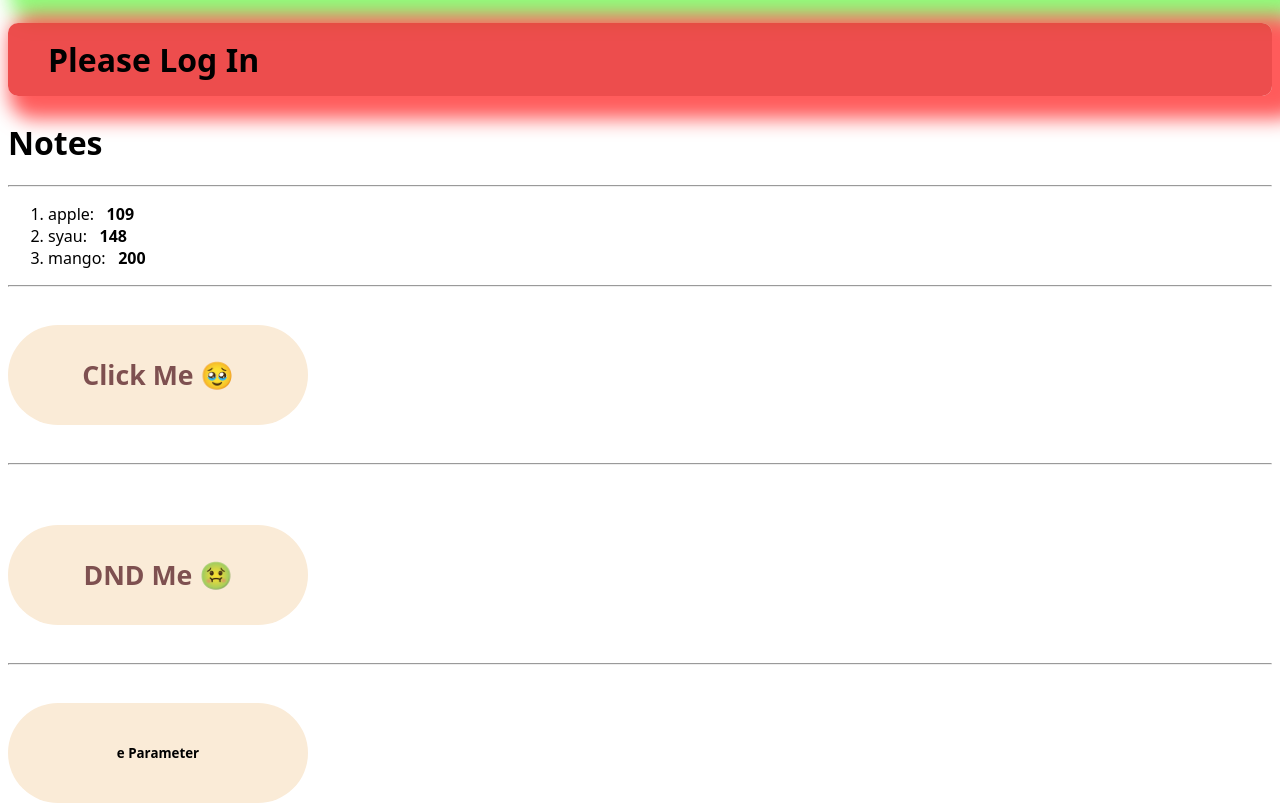
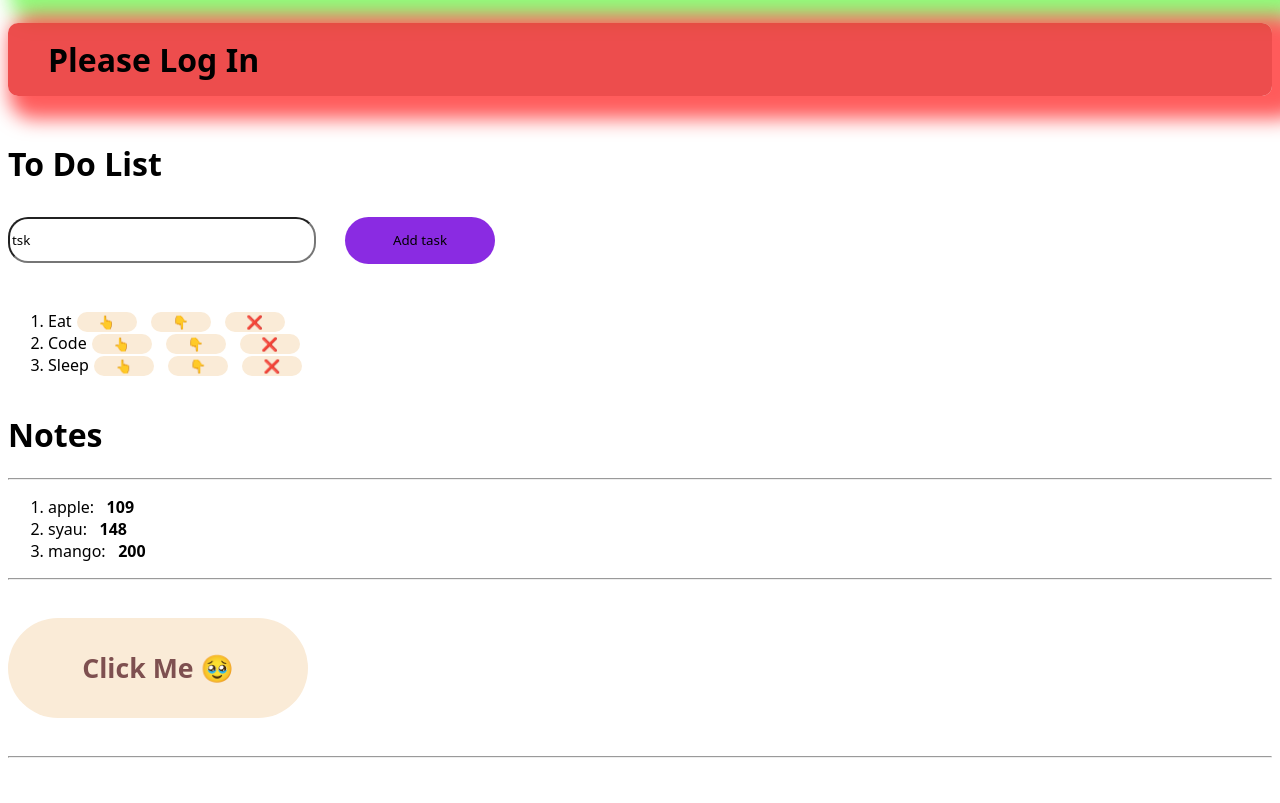
Before and after one commit to Sandesh-k18/react_Lrn, a React (Vite) app: page / in a window 1280 px wide. Shown: the part 862-1665 px from the top of the page. Built offline with nearby package versions, Linux system fonts and the light colour scheme.

Commit message:
to-do-list

```diff
--- a/src/App.jsx
+++ b/src/App.jsx
@@ -12,6 +12,7 @@ import UpdterFun from "./updaterFuncn.jsx";
 import UpObjSt from "./updObjStte/updObjSt.jsx";
 import UpRrySt from "./updRryStte/updRrySt.jsx";
 import UpRryoObjs from "./upRryoObjs/UpRryoObjs.jsx";
+import ToDoList from "./toDoList/toDoList.jsx"
 
 function App() {
 
@@ -31,6 +32,7 @@ function App() {
       <ProfilePic></ProfilePic>
       <UserGreeting isLoggedIn = {true} username = "@Sandyy Bhai" />
       <UserGreeting isLoggedIn = {false}/>
+      <ToDoList/>
       <List items = {fruits} category= "fruits"/>
       <Button />
       <Hooks></Hooks>
--- /dev/null
+++ b/src/toDoList/toDoList.css
@@ -0,0 +1,31 @@
+.to-do-list-div {
+  align-items: center;
+  align-content: center;
+}
+
+[itemID="add-task-btn"] {
+  background-color: blueviolet;
+  height: 47px;
+  width: 150px;
+  margin-top: 10px;
+  margin-left: 9px;
+}
+.input-btn {
+  margin-top: 10px;
+  margin-right: 20px;
+  height: 40px;
+  width: 300px;
+  border-radius: 20px;
+}
+.list-task-btn {
+  height: 20px;
+  width: 60px;
+  margin-right: 9px;
+  margin-left: 5px;
+  margin-top: auto;
+  margin-bottom: auto;
+  position: relative;
+}
+.text-list {
+  margin-top: auto;
+}
--- /dev/null
+++ b/src/toDoList/toDoList.jsx
@@ -0,0 +1,89 @@
+import React, { useState } from "react";
+import "./toDoList.css";
+function ToDoList() {
+  const [list, setList] = useState(["Eat", "Code", "Sleep"]);
+  const [newTask, setNewTask] = useState("tsk");
+  // const [pos, setPos] = useState();
+
+  function hndleInputChngeTsk(event) {
+    setNewTask(event.target.value);
+  }
+  function ddList() {
+    // const newTaskInput = document.getElementById("input-btn").value;
+    // if (newTaskInput.trim() !== "") {
+    //   setList((l) => [...l, newTaskInput]);
+    // }
+    // document.getElementById("input-btn").value = "";
+    if (newTask.trim() !== "") {
+      setList((l) => [...l, newTask]);
+      setNewTask(""); // reset properly
+    }
+  }
+  function removeTsk(index) {
+    const updtedList = list.filter((_, i) => i !== index);
+    setList(updtedList);
+  }
+  function moveUplist(index) {
+    if (index > 0) {
+      const updtedList = [...list];
+      [updtedList[index], updtedList[index - 1]] = [
+        updtedList[index - 1],
+        updtedList[index],
+      ];
+      setList(updtedList);
+    }
+  }
+  function moveDownlist(index) {
+    if (index < list.length - 1) {
+      const updtedList = [...list];
+      [updtedList[index], updtedList[index + 1]] = [
+        updtedList[index + 1],
+        updtedList[index],
+      ];
+      setList(updtedList);
+    }
+  }
+  return (
+    <>
+      <div className="to-do-list-div">
+        <h1>To Do List</h1>
+        <input
+          type="text"
+          className="input-btn"
+          id="input-btn"
+          value={newTask}
+          onChange={hndleInputChngeTsk}
+        />
+        <button itemID="add-task-btn" onClick={ddList}>
+          Add task
+        </button>
+        <ol>
+          {list.map((task, index) => (
+            <li key={index}>
+              <span className="text-list">{task}</span>
+              <button
+                className="list-task-btn"
+                onClick={() => moveUplist(index)}
+              >
+                👆
+              </button>
+              <button
+                className="list-task-btn"
+                onClick={() => moveDownlist(index)}
+              >
+                👇
+              </button>
+              <button
+                className="list-task-btn"
+                onClick={() => removeTsk(index)}
+              >
+                ❌
+              </button>
+            </li>
+          ))}
+        </ol>
+      </div>
+    </>
+  );
+}
+export default ToDoList;
--- a/src/upRryoObjs/UpRryoObjs.jsx
+++ b/src/upRryoObjs/UpRryoObjs.jsx
@@ -14,7 +14,7 @@ function UpRryoObjs() {
     setCarModel("");
   }
   function handleRemoveCar(index) {
-    setCars(c=>c.filter((_, i) => i !== index));
+    setCars((c) => c.filter((_, i) => i !== index));
   }
   function handleYearChange(e) {
     setCarYear(e.target.value);
@@ -31,7 +31,7 @@ function UpRryoObjs() {
       <div>
         <h2>List of Car Objects</h2>
         <h3>
-          Selected car : {carYear} {carMake} {carModel}{" "}
+          Selected car/s : {carYear} {carMake} {carModel}{" "}
         </h3>
         <ul>
           {cars.map((car, index) => (
```
